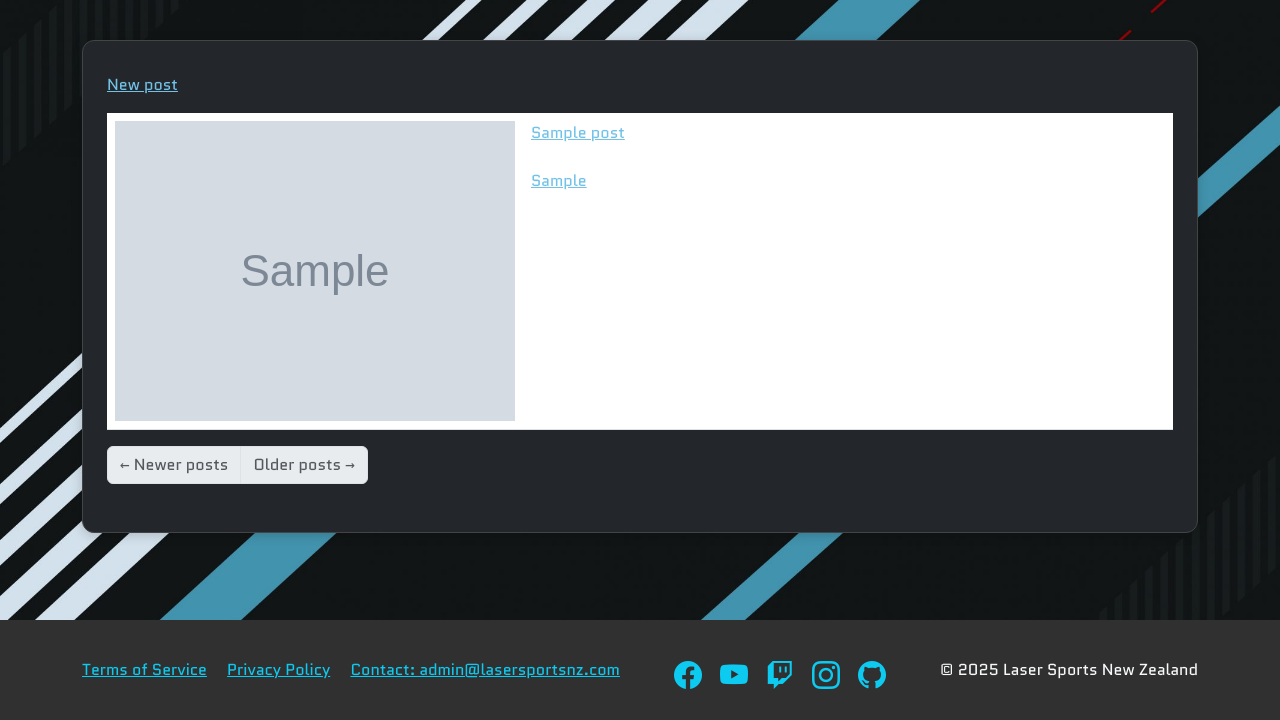
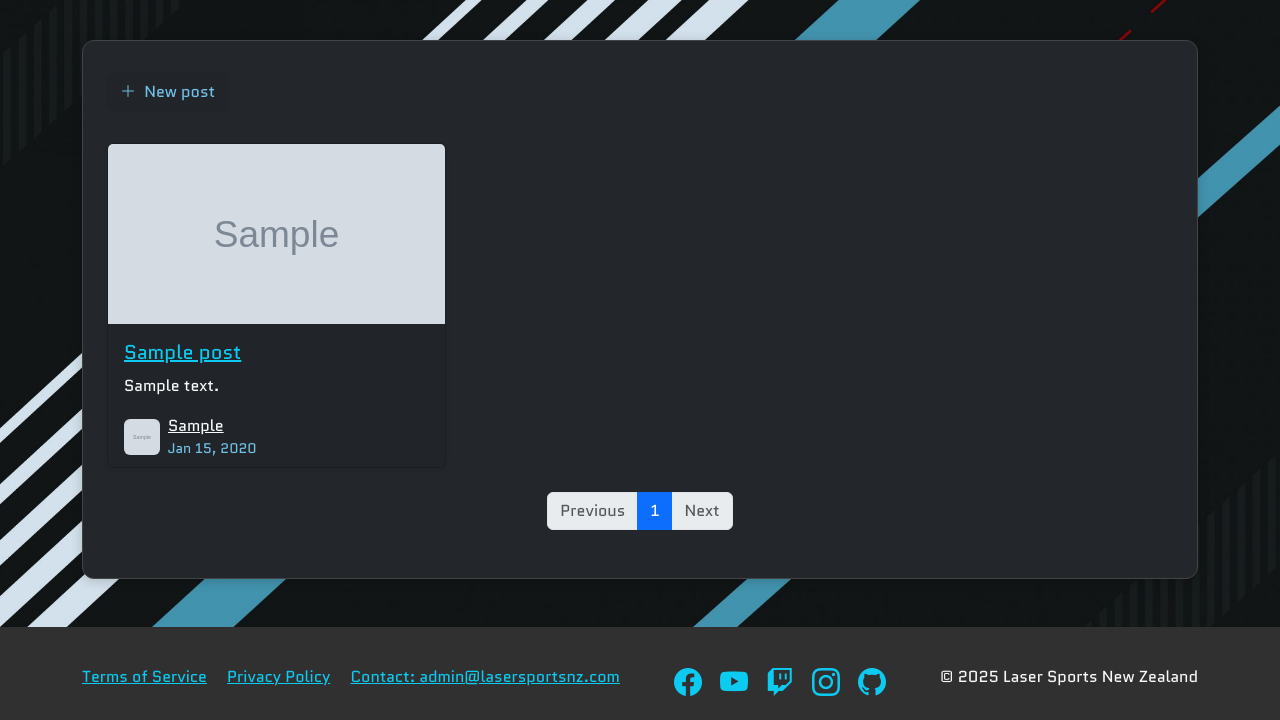
Before and after one commit to lasersportsnz/lsnz, a Flask app: page /blog in a window 1280 px wide. Shown: the part 80-800 px from the top of the page. Run offline with Flask 3, Linux system fonts and the light colour scheme; tables that the repository leaves empty hold one stand-in row (values such as "Sample post"); grey boxes marked "Sample" are stand-in pictures; some libraries are stand-ins or nearby versions.

Commit message:
Post improvements

```diff
--- a/app/main/forms.py
+++ b/app/main/forms.py
@@ -1,10 +1,13 @@
+from flask import current_app
 from flask_wtf import FlaskForm
+from flask_wtf.file import FileField, FileAllowed, FileRequired
 from wtforms import StringField, SubmitField, TextAreaField
 from wtforms.validators import ValidationError, DataRequired, Length
 import sqlalchemy as sa
 from app import db
 from app.models import Player
 
+IMAGE_EXTENSIONS = ('jpg', 'jpeg', 'png', 'gif', 'bmp', 'webp')
 
 class EditProfileForm(FlaskForm):
     first_name = StringField(('First Name'), validators=[DataRequired()])
@@ -30,6 +33,11 @@ class EmptyForm(FlaskForm):
 
 class PostForm(FlaskForm):
     title = StringField('Title', validators=[DataRequired(), Length(min=1, max=100)])
+    image = FileField('Image', validators=[
+        FileRequired('Please select an image.'),
+        FileAllowed(IMAGE_EXTENSIONS, 'Images only!')
+    ])
+    summary = TextAreaField('Summary', validators=[DataRequired(), Length(min=1, max=200)])
     body = TextAreaField('Write your post using markdown format', validators=[
         DataRequired(), Length(min=1, max=2000)])
     submit = SubmitField('Submit')
--- a/app/main/routes.py
+++ b/app/main/routes.py
@@ -10,6 +10,7 @@ from app import db
 from app.models import Player, Grade, Event, Site, Post
 from app.main import bp
 from app.main.forms import EditProfileForm, PostForm
+from werkzeug.utils import secure_filename
 
 CONTENT_DIR = os.path.join(os.path.dirname(os.path.dirname(__file__)), 'content')
 
@@ -78,12 +79,22 @@ def blog():
     posts = db.paginate(query, page=page,
                         per_page=current_app.config['POSTS_PER_PAGE'],
                         error_out=False)
-    next_url = url_for('main.blog', page=posts.next_num) \
-        if posts.has_next else None
-    prev_url = url_for('main.blog', page=posts.prev_num) \
-        if posts.has_prev else None
+    next_url = url_for('main.blog', page=posts.next_num) if posts.has_next else None
+    prev_url = url_for('main.blog', page=posts.prev_num) if posts.has_prev else None
+
+    # Calculate total pages and page window
+    total_pages = posts.pages
+    window_size = 5
+    start_page = max(1, page - window_size // 2)
+    end_page = min(total_pages, start_page + window_size - 1)
+    if end_page - start_page < window_size - 1:
+        start_page = max(1, end_page - window_size + 1)
+    pages = list(range(start_page, end_page + 1))
+    show_last = total_pages > 1 and (not pages or pages[-1] < total_pages)
+
     return render_template('blog.html', title='Blog', posts=posts.items,
-                        next_url=next_url, prev_url=prev_url)
+                        page=page, next_url=next_url, prev_url=prev_url,
+                        pages=pages, total_pages=total_pages, show_last=show_last)
 
 @bp.route('/blog/<post_slug>')
 def blog_post(post_slug):
@@ -94,6 +105,12 @@ def blog_post(post_slug):
     markdown_content = markdown.markdown(post.body)
 
     return render_template('post.html', title=post.title, post=post, content=markdown_content)
+
+# Helper function to save uploaded image file
+def save_image_file(image_file):
+    filename = secure_filename(image_file.filename)
+    image_file.save(os.path.join(current_app.root_path, current_app.config['UPLOAD_PATH'], filename))
+    return filename
 
 @bp.route('/blog/<post_slug>/edit', methods=['GET', 'POST'])
 @login_required
@@ -107,13 +124,17 @@ def edit_blog_post(post_slug):
     if form.validate_on_submit():
         post.title = form.title.data
         post.body = form.body.data
+        image_file = form.image.data
+        post.image = save_image_file(image_file)
         db.session.commit()
         flash('Your post has been updated.')
         return redirect(url_for('main.blog_post', post_slug=post_slug))
     elif request.method == 'GET':
         form.title.data = post.title
+        form.summary.data = post.summary
         form.body.data = post.body
-    return render_template('post_editor.html', title=post.title, form=form)
+    # Pass current image filename for preview
+    return render_template('post_editor.html', title=post.title, form=form, is_edit=True, current_image=post.image)
 
 @bp.route('/blog/post', methods=['GET', 'POST'])
 @login_required
@@ -121,12 +142,21 @@ def edit_blog_post(post_slug):
 def write_post():
     form = PostForm()
     if form.validate_on_submit():
-        post = Post(title=form.title.data, body=form.body.data, author=current_user)
+        post = Post()
+        post.title = form.title.data
+        post.summary = form.summary.data
+        post.body = form.body.data
+        post.author = current_user
+
+        image_file = form.image.data
+        post.image = save_image_file(image_file)
+
         db.session.add(post)
         db.session.commit()
         flash('Your post is now live!')
-        return redirect(url_for('main.write_post'))
-    return render_template('post_editor.html', title='Editor', form=form)
+        post_slug = post.title.lower().replace(' ', '-')
+        return redirect(url_for('main.blog_post', post_slug=post_slug))
+    return render_template('post_editor.html', title='Editor', form=form, is_edit=False)
 
 @bp.route('/about')
 def about():
--- a/app/models.py
+++ b/app/models.py
@@ -275,7 +275,9 @@ class Post(PaginatedAPIMixin, db.Model):
     __tablename__ = 'posts'
     id: so.Mapped[int] = so.mapped_column(primary_key=True, autoincrement=True)
     title: so.Mapped[str] = so.mapped_column(sa.String(50))
+    summary: so.Mapped[str] = so.mapped_column(sa.String(200))
     body: so.Mapped[str] = so.mapped_column(sa.Text)
+    image: so.Mapped[str] = so.mapped_column(sa.String(200))
     timestamp: so.Mapped[datetime] = so.mapped_column(
         index=True, default=lambda: datetime.now(timezone.utc))
     author_id: so.Mapped[int] = so.mapped_column(sa.ForeignKey(Player.id), index=True)
--- a/app/templates/_post_preview.html
+++ b/app/templates/_post_preview.html
@@ -1,19 +1,23 @@
- <table class="table table-hover">
-        <tr>
-            <td width="70px">
-                <a href="{{ url_for('main.player', alias=post.author.alias) }}">
-                    <img src="{{ post.author.profile_picture }}" />
-                </a>
-            </td>
-            <td>
-                {% set post_slug = post.title.lower().replace(' ', '-') %}
-                <a href="{{ url_for('main.blog_post', post_slug=post_slug) }}">
-                    {{ post.title }}
-                </a>
-                <br><br>
-                <a href="{{ url_for('main.player', alias=post.author.alias) }}">
-                    {{ post.author.alias }}
-                </a>
-            </td>
-        </tr>
-    </table>
+<div class="card h-100 shadow-sm bg-dark text-light">
+    {% if post.image %}
+    <img src="{{ config.UPLOAD_PATH ~ post.image }}" class="card-img-top" alt="Post image" style="object-fit:cover;max-height:180px;">
+    {% endif %}
+    <div class="card-body pb-2">
+        {% set post_slug = post.title.lower().replace(' ', '-') %}
+        <a href="{{ url_for('main.blog_post', post_slug=post_slug) }}" class="h5 text-info">{{ post.title }}</a>
+        {% if post.summary %}
+        <p class="mt-2 mb-2 text-light">{{ post.summary }}</p>
+        {% endif %}
+    </div>
+    <div class="card-footer bg-transparent border-0 pt-0">
+        <div class="d-flex align-items-center">
+            <a href="{{ url_for('main.player', alias=post.author.alias) }}">
+                <img src="{{ post.author.profile_picture }}" class="rounded me-2" style="width:36px;height:36px;object-fit:cover;" alt="{{ post.author.alias }} profile">
+            </a>
+            <div>
+                <a href="{{ url_for('main.player', alias=post.author.alias) }}" class="fw-bold text-light">{{ post.author.alias }}</a>
+                <div class="small" style="color:#72C2E8;">{{ post.timestamp.strftime('%b %d, %Y')}}</div>
+            </div>
+        </div>
+    </div>
+</div>
--- a/app/templates/blog.html
+++ b/app/templates/blog.html
@@ -2,21 +2,38 @@
 
 {% block content %}
 <div class="text-content-box">
-    <p><a href="{{ url_for('main.write_post') }}">New post</a></p>
-    {% for post in posts %}
-        {% include '_post_preview.html' %}
-    {% endfor %}
-    <nav aria-label="Post navigation">
-        <ul class="pagination">
+    <p><a href="{{ url_for('main.write_post') }}" class="btn btn-dark mb-3"><i class="bi bi-plus-lg me-1"></i> New post</a></p>
+    <div class="row g-4">
+        {% for post in posts %}
+        <div class="col-12 col-md-6 col-lg-4">
+            {% include '_post_preview.html' %}
+        </div>
+        {% endfor %}
+    </div>
+    <nav aria-label="Post navigation" class="mt-4">
+        <ul class="pagination justify-content-center">
             <li class="page-item{% if not prev_url %} disabled{% endif %}">
-                <a class="page-link" href="{{ prev_url }}">
-                    <span aria-hidden="true">&larr;</span> {{ 'Newer posts' }}
-                </a>
+                <a class="page-link page-link-dark{% if not prev_url %} disabled{% endif %}" href="{{ prev_url if prev_url else '#' }}">Previous</a>
             </li>
+            {% for p in pages %}
+                {% if p == page %}
+                    <li class="page-item active"><span class="page-link page-link-dark active">{{ p }}</span></li>
+                {% else %}
+                    <li class="page-item"><a class="page-link page-link-dark" href="{{ url_for('main.blog', page=p) }}">{{ p }}</a></li>
+                {% endif %}
+            {% endfor %}
+            {% if show_last %}
+                {% if pages[-1] < total_pages - 1 %}
+                    <li class="page-item disabled"><span class="page-link page-link-dark disabled">&hellip;</span></li>
+                {% endif %}
+                {% if page == total_pages %}
+                    <li class="page-item active"><span class="page-link page-link-dark active">{{ total_pages }}</span></li>
+                {% else %}
+                    <li class="page-item"><a class="page-link page-link-dark" href="{{ url_for('main.blog', page=total_pages) }}">{{ total_pages }}</a></li>
+                {% endif %}
+            {% endif %}
             <li class="page-item{% if not next_url %} disabled{% endif %}">
-                <a class="page-link" href="{{ next_url }}">
-                    {{ 'Older posts' }} <span aria-hidden="true">&rarr;</span>
-                </a>
+                <a class="page-link page-link-dark{% if not next_url %} disabled{% endif %}" href="{{ next_url if next_url else '#' }}">Next</a>
             </li>
         </ul>
     </nav>
--- a/config.py
+++ b/config.py
@@ -9,5 +9,8 @@ class Config:
     SQLALCHEMY_DATABASE_URI = os.environ.get('DATABASE_URL') or \
         'sqlite:///' + os.path.join(basedir, 'app.db')
     FLASK_DEBUG=0
-    POSTS_PER_PAGE = 25
+    POSTS_PER_PAGE = 12
     MAPS_API_KEY = os.environ.get('MAPS_API_KEY')
+    MAX_CONTENT_LENGTH = 1024 * 1024
+    UPLOAD_EXTENSIONS = ['.jpg', '.png', '.gif']
+    UPLOAD_PATH = 'static/uploads/'
```
Also changed, not shown: app/cli/commands.py (+27 -10 lines), app/templates/edit_profile.html (+2 -33 lines), app/templates/player.html (+16 -4 lines), app/templates/post_editor.html (+3 -21 lines), migrations/versions/0eb2e40c65b9_post_summaries_and_images.py (added, +50 -0 lines), app/static/uploads/default.png (added), app/static/uploads/heliosGun-768x511.png (added).
